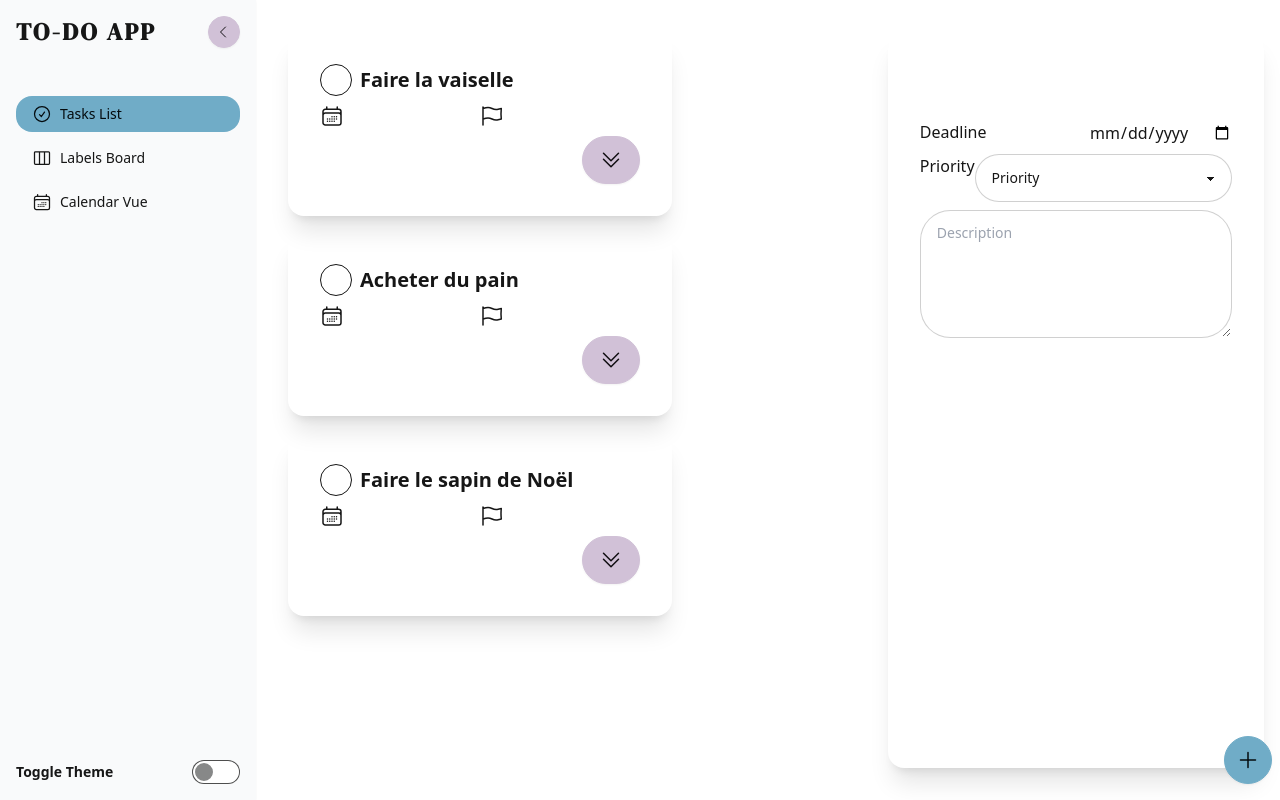
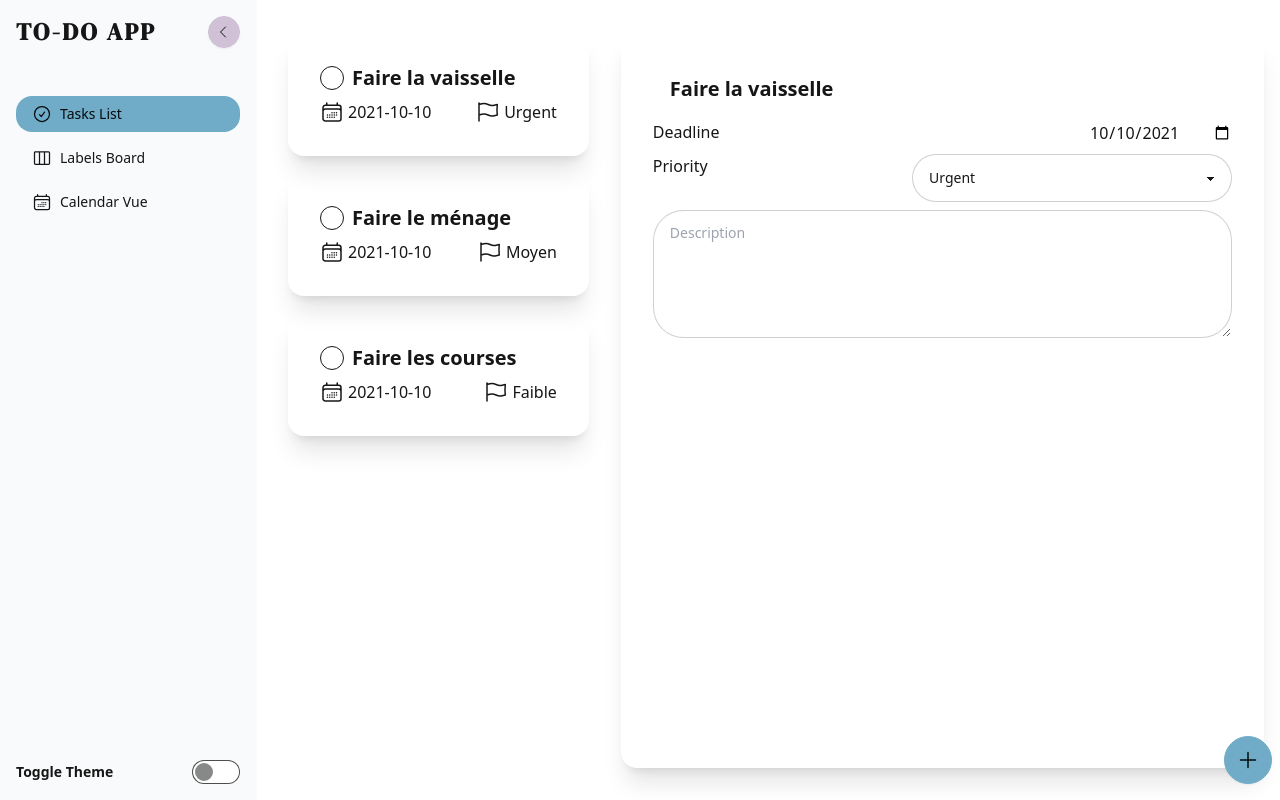
Before and after one commit to AurelieESEO/todo_react_project, a React (Vite) app in the folder todo_react_project/: page / in a window 1280 px wide. Built offline with nearby package versions, Linux system fonts and the light colour scheme; a web font is replaced by a local one.

Commit message:
Task UI slightly modified TaskEdit displays information about the task in parameter Information passed between objects is Task

```diff
--- a/todo_react_project/src/components/Task.tsx
+++ b/todo_react_project/src/components/Task.tsx
@@ -1,41 +1,30 @@
 import React from "react";
 
 type Props = {
+  id: number;
   title: string;
+  deadline: string;
+  priority: string;
 };
 const Task: React.FC<Props> = (props: Props) => {
   const [detailsVisible, setDetailsVisible] = React.useState(true);
   const [title, setTitle] = React.useState(props.title);
-  const [deadline, setDeadline] = React.useState('');
+  const [deadline, setDeadline] = React.useState(props.deadline);
   const prioritiesAvailable = ['Urgent', 'Moyen', 'Faible'];
-  const [priority, setPriority] = React.useState('');
-
-  const handleClickButton = () => {
-    setDetailsVisible(!detailsVisible);
-  };
-
-  // const handleInputChangeTitle = (event: { target: { value: React.SetStateAction<string>; }; }) => {
-  //     setTitle(event.target.value);
-  // }
-  //
-  // const handleInputChangeDeadline = (event: { target: { value: React.SetStateAction<string>; }; }) => {
-  //     setDeadline(event.target.value);
-  // }
-  //
-  // const handleInputChangePriority = (event: { target: { value: React.SetStateAction<string>; }; }) => {
-  //     setPriority(event.target.value);
-  // }
+  const [priority, setPriority] = React.useState(props.priority);
 
   return (
-      <div className=" flex flex-column card w-96 shadow-xl gap-1 mb-4">
+      <div className=" flex flex-column card w-full shadow-xl gap-1 mb-4">
         <div className="card-body">
-          <div className="flex flex-row flex-start">
+          <div className="flex flex-row flex-start items-center">
             <button
-                className={`btn btn-sm btn-circle btn-outline mr-2`}>
+                className={`btn btn-xs btn-circle btn-outline mr-2`}>
             </button>
             <h2 className="card-title">{title}</h2>
           </div>
           <div className={"flex flex-column"}>
+            <div className={"w-full flex justify-between"}>
+              <div className={"flex gap-1"}>
                 <svg xmlns="http://www.w3.org/2000/svg" fill="none"
                      viewBox="0 0 24 24" stroke-width="1.5" stroke="currentColor"
                      className="w-6 h-6">
@@ -43,6 +32,8 @@ const Task: React.FC<Props> = (props: Props) => {
                         d="M6.75 3v2.25M17.25 3v2.25M3 18.75V7.5a2.25 2.25 0 012.25-2.25h13.5A2.25 2.25 0 0121 7.5v11.25m-18 0A2.25 2.25 0 005.25 21h13.5A2.25 2.25 0 0021 18.75m-18 0v-7.5A2.25 2.25 0 015.25 9h13.5A2.25 2.25 0 0121 11.25v7.5m-9-6h.008v.008H12v-.008zM12 15h.008v.008H12V15zm0 2.25h.008v.008H12v-.008zM9.75 15h.008v.008H9.75V15zm0 2.25h.008v.008H9.75v-.008zM7.5 15h.008v.008H7.5V15zm0 2.25h.008v.008H7.5v-.008zm6.75-4.5h.008v.008h-.008v-.008zm0 2.25h.008v.008h-.008V15zm0 2.25h.008v.008h-.008v-.008zm2.25-4.5h.008v.008H16.5v-.008zm0 2.25h.008v.008H16.5V15z"/>
                 </svg>
                 <p>{deadline}</p>
+              </div>
+              <div className={"flex gap-1"}>
                 <svg xmlns="http://www.w3.org/2000/svg" fill="none"
                      viewBox="0 0 24 24" stroke-width="1.5" stroke="currentColor"
                      className="w-6 h-6">
@@ -51,16 +42,7 @@ const Task: React.FC<Props> = (props: Props) => {
                 </svg>
                 <p>{priority}</p>
               </div>
-
-          <div className="card-actions justify-end">
-            <button className="btn btn-primary" onClick={handleClickButton}>
-              <svg xmlns="http://www.w3.org/2000/svg" fill="none"
-                   viewBox="0 0 24 24" stroke-width="1.5" stroke="currentColor"
-                   className="w-6 h-6">
-                <path stroke-linecap="round" stroke-linejoin="round"
-                      d="M19.5 5.25l-7.5 7.5-7.5-7.5m15 6l-7.5 7.5-7.5-7.5"/>
-              </svg>
-            </button>
+            </div>
           </div>
         </div>
       </div>
--- a/todo_react_project/src/components/TaskEdit.tsx
+++ b/todo_react_project/src/components/TaskEdit.tsx
@@ -1,51 +1,32 @@
 import React from "react";
+import Task from "./Task.tsx";
 
-const TaskEdit: React.FC = ({ taskDetails }) => {
-  // const [taskBeingEdited, setTaskBeingEdited] = React.useState(false);
-  //
-  // const handleClickButton = () => {
-  //   setTaskBeingEdited(!taskBeingEdited);
-  // };
+type Props = {
+  task: typeof Task;
+};
+
+const TaskEdit: React.FC<Props> = (props: Props) => {
+  const [task, setTask] = React.useState(props.task);
+  const prioritiesAvailable = ['Urgent', 'Moyen', 'Faible'];
+
+
 
   return (
-      // <div
-      //     className={`card w-96 bg-base-100 shadow-xl gap-1 mb-4 ${detailsVisible ? 'hidden' : ''}`}>
-      //   <div className="card-body">
-      //     <input className={"input card-title w-full max-w-xs"} value={title}
-      //            type="text" onChange={handleInputChangeTitle}/>
-      //     <div className={'flex flex-column'}>
-      //       <p>Deadline</p>
-      //       <input type="date" value={deadline}
-      //              onChange={handleInputChangeDeadline}/>
-      //     </div>
-      //     <div className={'flex flex-column'}>
-      //       <p>Priority</p>
-      //       <select className="select select-bordered w-full max-w-xs"
-      //               onChange={handleInputChangePriority}>
-      //         <option disabled selected>Priority</option>
-      //         {prioritiesAvailable.map((priority, index) => (
-      //             <option key={index}>{priority}</option>
-      //         ))}
-      //       </select>
-      //     </div>
-      //     <textarea className={"textarea textarea-bordered w-full max-w-xs"}
-      //               placeholder={"Description"}/>
-      //
-      //   </div>
-      // </div>
-
-  <div className={`h-full card bg-base-100 shadow-xl gap-1`}>
+  <div className={`h-full w-full card bg-base-100 shadow-xl gap-1`}>
     <div className="card-body">
-      <input className={"input card-title w-full max-w-xs"}
+      <input className={"input card-title w-full max-w-xs"} value={task.title}
              type="text"/>
       <div className={'flex flex-column'}>
         <p>Deadline</p>
-        <input type="date"/>
+        <input type="date" value={task.deadline} />
       </div>
       <div className={'flex flex-column'}>
         <p>Priority</p>
-        <select className="select select-bordered w-full max-w-xs">
+        <select className="select select-bordered w-full max-w-xs" value={task.priority}>
           <option disabled selected>Priority</option>
+          {prioritiesAvailable.map((priority, index) => (
+              <option key={index}>{priority}</option>
+          ))}
         </select>
       </div>
       <textarea className={"textarea textarea-bordered w-full h-32"}
--- a/todo_react_project/src/components/TaskView.tsx
+++ b/todo_react_project/src/components/TaskView.tsx
@@ -3,29 +3,46 @@ import Task from "./Task.tsx";
 import TaskEdit from "./TaskEdit.tsx";
 
 const TaskView: React.FC = () => {
-  const [tasksName, setTasksName] = React.useState(['Faire la vaiselle', 'Acheter du pain', 'Faire le sapin de Noël']);
-  const [task, setTask] = React.useState<React.ReactElement | null>(null);
+  const initialTasks = [
+    { id: 1, title: "Faire la vaisselle", deadline: "2021-10-10", priority: "Urgent" },
+    { id: 2, title: "Faire le ménage", deadline: "2021-10-10", priority: "Moyen" },
+    { id: 3, title: "Faire les courses", deadline: "2021-10-10", priority: "Faible" },
+  ];
+
+  const [tasks, setTasks] = React.useState<typeof Task[]>(initialTasks);
+  const [taskBeingEdited, setTaskBeingEdited] = React.useState<typeof Task | null>(
+      tasks[0]
+  );
 
   const addValue = () => {
-    setTasksName([...tasksName, 'Task']);
-  }
+    const today = new Date();
+    const month = today.getMonth()+1;
+    const year = today.getFullYear();
+    const date = today. getDate();
+    const currentDate = year + "-" + month + "-" + date;
+    // Ajoutez une nouvelle tâche avec un titre par défaut
+    const newTask = { id: tasks.length + 1, title: "Task" , priority: "Moyen", deadline: currentDate};
+    setTasks([...tasks, newTask]);
+  };
 
-  const handleTaskClick = (task: React.ReactElement) => {
-    // Mettez à jour l'état avec les détails de la tâche
-    setTask(task);
+  const handleTaskClick = (task: typeof Task) => {
+    setTaskBeingEdited(task);
   };
 
   return (
-      <div className="px-4 py-8 flex flex-row gap-8 justify-start w-full h-full">
+      <div className="px-4 py-8 flex flex-row gap-4 justify-start w-full h-full">
         {/*w-3/6 if sidebar short*/}
-        <div className="w-3/5 px-4 flex flex-col justify-normal overflow-y-scroll">
-          {tasksName.map((taskName, index) => (
-              <Task key={index} title={taskName}
-                    onTaskClick={() => handleTaskClick(<Task
-                        title={taskName}/>)}/>
+        <div className="w-3/6 px-4 flex flex-col justify-normal overflow-y-scroll">
+          {tasks.map((task) => (
+              <Task
+                  id={task.id}
+                  title={task.title}
+                  deadline={task.deadline}
+                  priority={task.priority}
+              />
           ))}
         </div>
-        <TaskEdit task={task}></TaskEdit>
+        <TaskEdit task={taskBeingEdited}></TaskEdit>
 
         <div className="fixed bottom-4 right-2">
           <button className="btn btn-neutral btn-circle flex flex-end"
```
Lines whose indentation alone changed are shown as unchanged.
